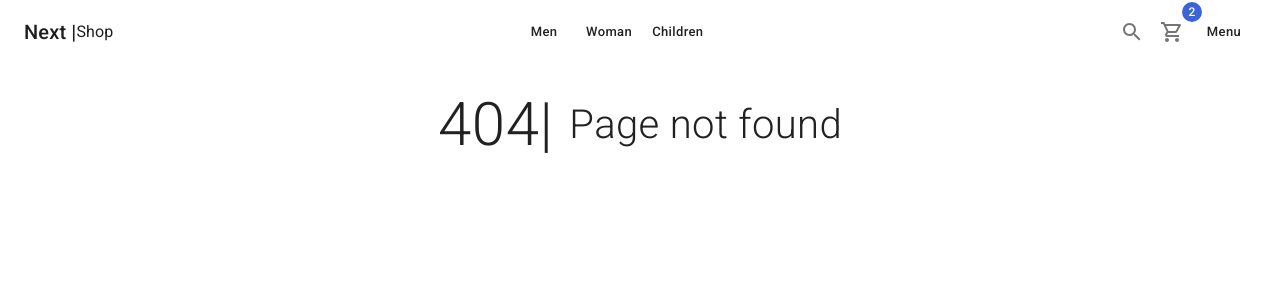
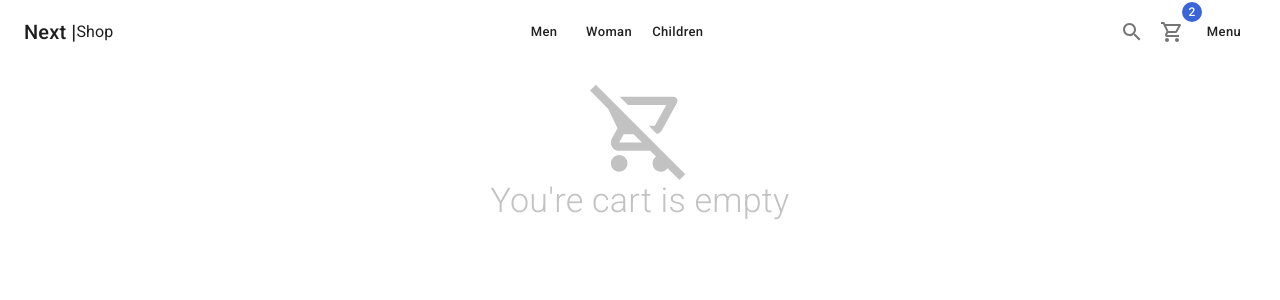
Before and after one commit to favioamarillapy/react-next-shop, a Next.js app: page /cart/empty in a window 1280 px wide. Before the commit this address had no page. Shown: the top 300 px of the page. Built offline with nearby package versions, Linux system fonts and the light colour scheme.

Commit message:
Created cart empty page

```diff
--- /dev/null
+++ b/pages/cart/empty/index.js
@@ -0,0 +1,19 @@
+import NextLink from 'next/link'
+import { RemoveShoppingCartOutlined } from '@mui/icons-material'
+import { Box, Link, Typography } from '@mui/material'
+import { ShopLayout } from '../../../components/layouts'
+
+const CartEmpty = () => {
+  return (
+    <ShopLayout>
+      <Box sx={{ display: 'flex', justifyContent: 'center', alignItems: 'center', flexDirection: { xs: 'column', sm: 'column' } }}>
+
+        <RemoveShoppingCartOutlined sx={{ fontSize: 100, color: '#c2c2c2' }} />
+        <Typography variant='h4' fontWeight={200} sx={{ color: '#c2c2c2' }}>You&apos;re cart is empty</Typography>
+
+      </Box>
+    </ShopLayout>
+  )
+}
+
+export default CartEmpty
```
